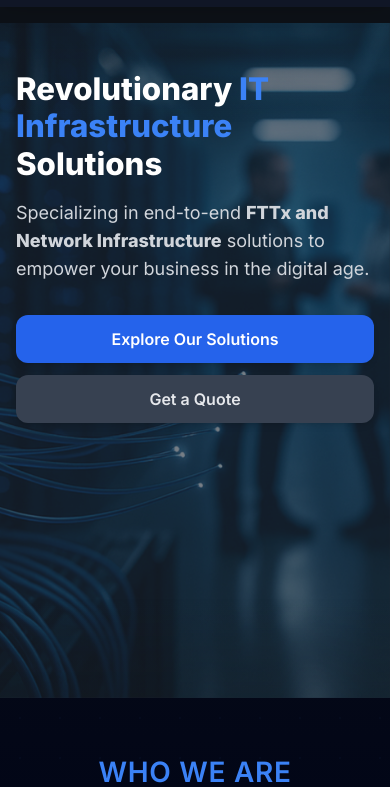
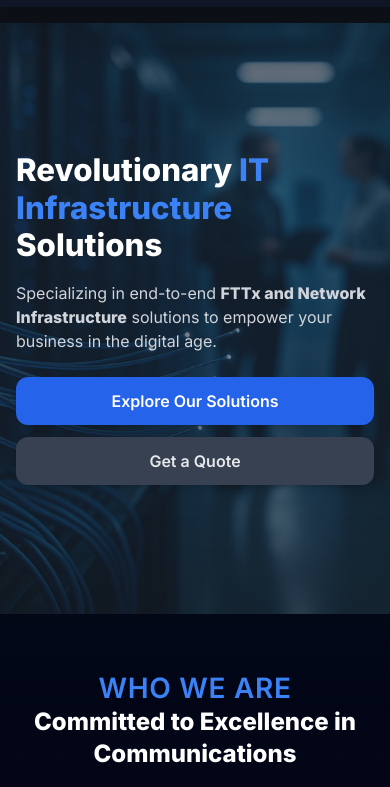
Before and after one commit to ahmed2galal-gif/Fyrm, a website: page index.html in a window 390 px wide. Shown: the part 57-844 px from the top of the page. Drawn offline with nearby package versions, Linux system fonts and the light colour scheme.

Commit message:
added a new feature to the homepage

```diff
--- a/index.html
+++ b/index.html
@@ -177,13 +177,36 @@
 
             /* Hero section bigger on mobile */
             #home {
-                min-height: 80vh !important;
-                padding-top: 3rem !important;
-                padding-bottom: 3rem !important;
+                min-height: 70vh !important;
+                padding-top: 2rem !important;
+                padding-bottom: 2rem !important;
+                display: flex !important;
+                align-items: center !important;
             }
 
             .hero-mobile-img {
                 height: clamp(12rem, 30vh, 20rem) !important;
+            }
+
+            /* Better hero text sizing on mobile */
+            .hero-heading {
+                font-size: clamp(1.5rem, 7vw, 2.25rem) !important;
+                line-height: 1.15 !important;
+                margin-bottom: 1rem !important;
+            }
+
+            #home .max-w-7xl {
+                padding-top: 1rem !important;
+                padding-bottom: 1rem !important;
+            }
+
+            #home p {
+                font-size: 1rem !important;
+                line-height: 1.5 !important;
+            }
+
+            #home .mt-8 {
+                margin-top: 1.5rem !important;
             }
 
             /* Reduce decorative overlay intensity on mobile for better readability */
```
